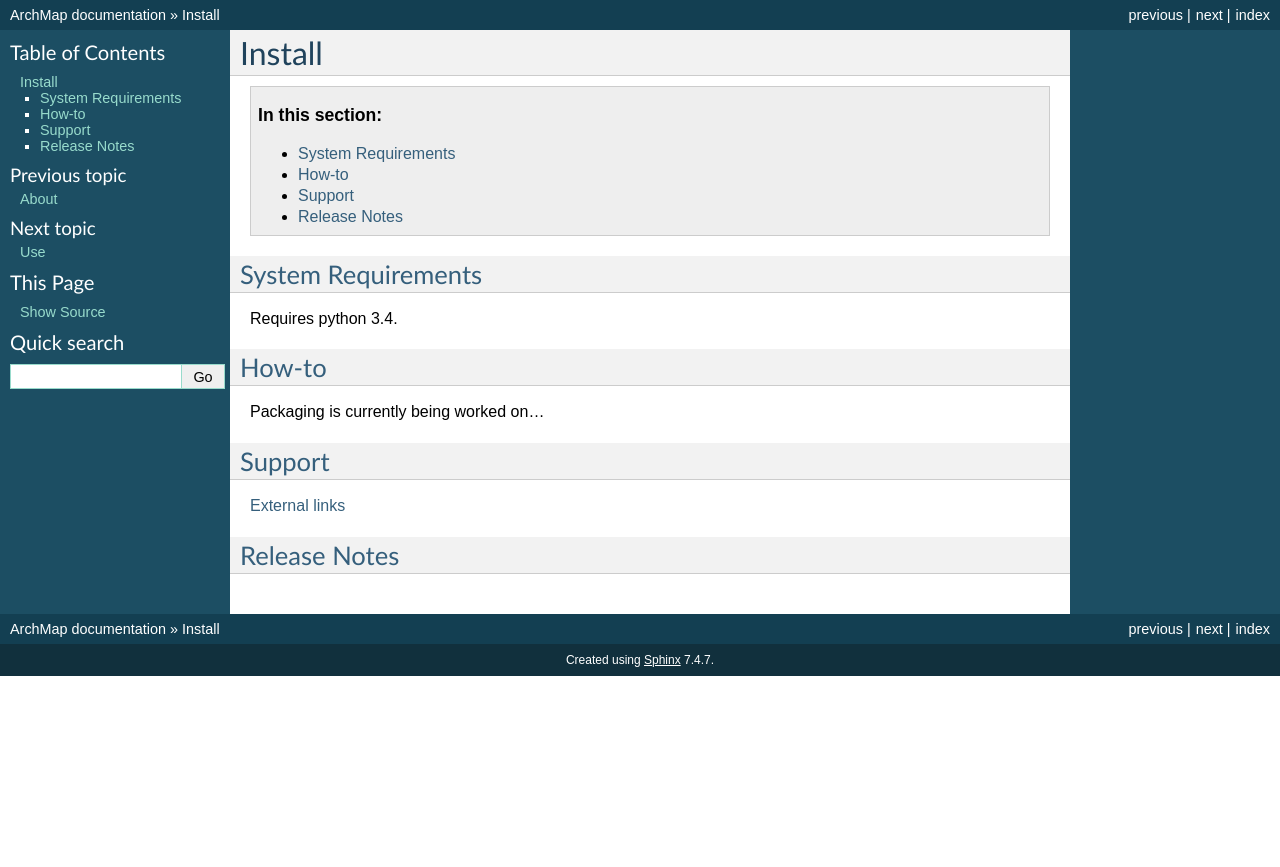
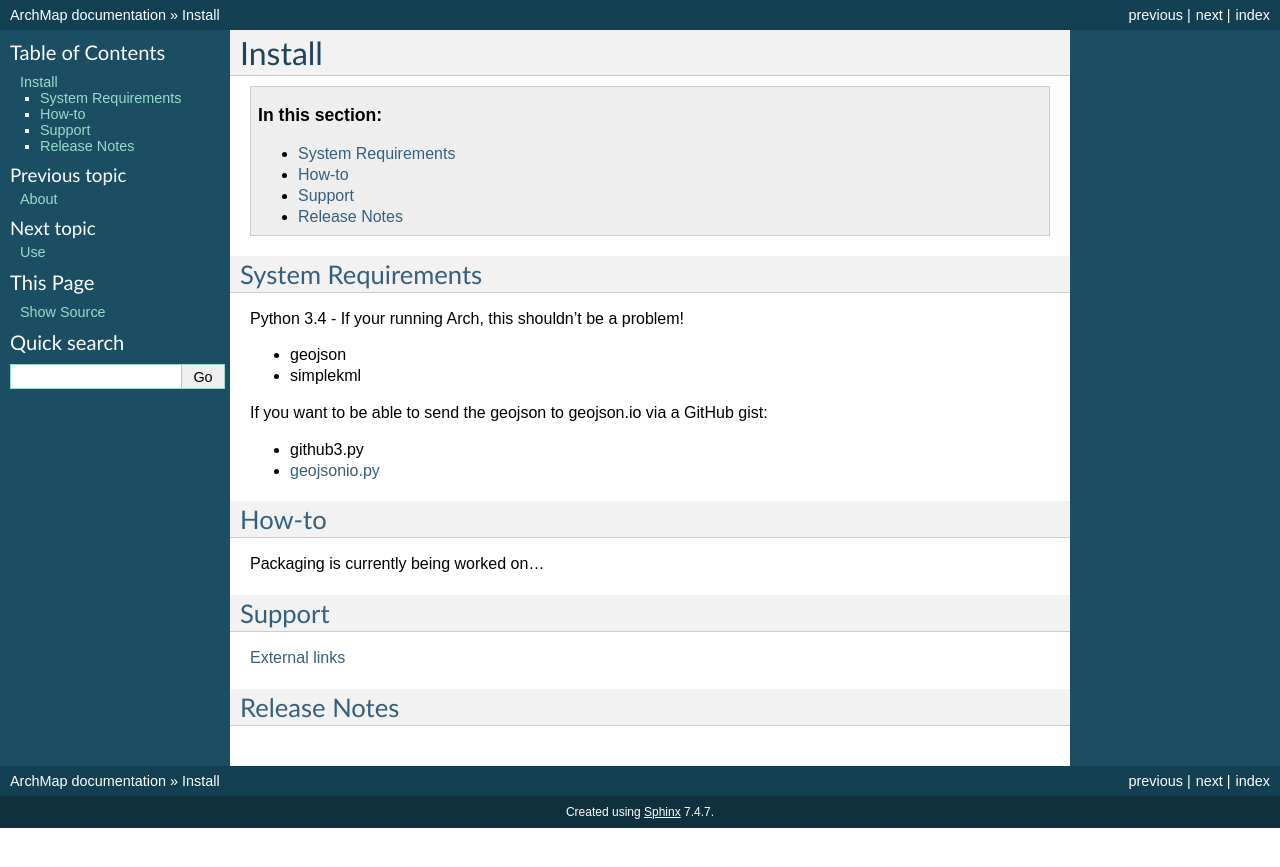
Before and after one commit to guyfawcus/ArchMap, a Sphinx documentation site: the page built from docs/installation/index.rst, in a window 1280 px wide. Shown: the top 867 px of the page. Built offline with Sphinx 7.4.7, drawn with Linux system fonts in a browser that asks for light colours.

Commit message:
Add 'install-reqs' to docs

```diff
--- a/docs/installation/index.rst
+++ b/docs/installation/index.rst
@@ -11,7 +11,15 @@ Install
 System Requirements
 -------------------
 
-Requires python 3.4.
+Python 3.4 - If your running Arch, this shouldn't be a problem!
+
+- geojson
+- simplekml
+
+If you want to be able to send the geojson to geojson.io via a GitHub gist:
+
+- github3.py
+- `geojsonio.py <https://github.com/jwass/geojsonio.py>`_
 
 
 How-to
```
